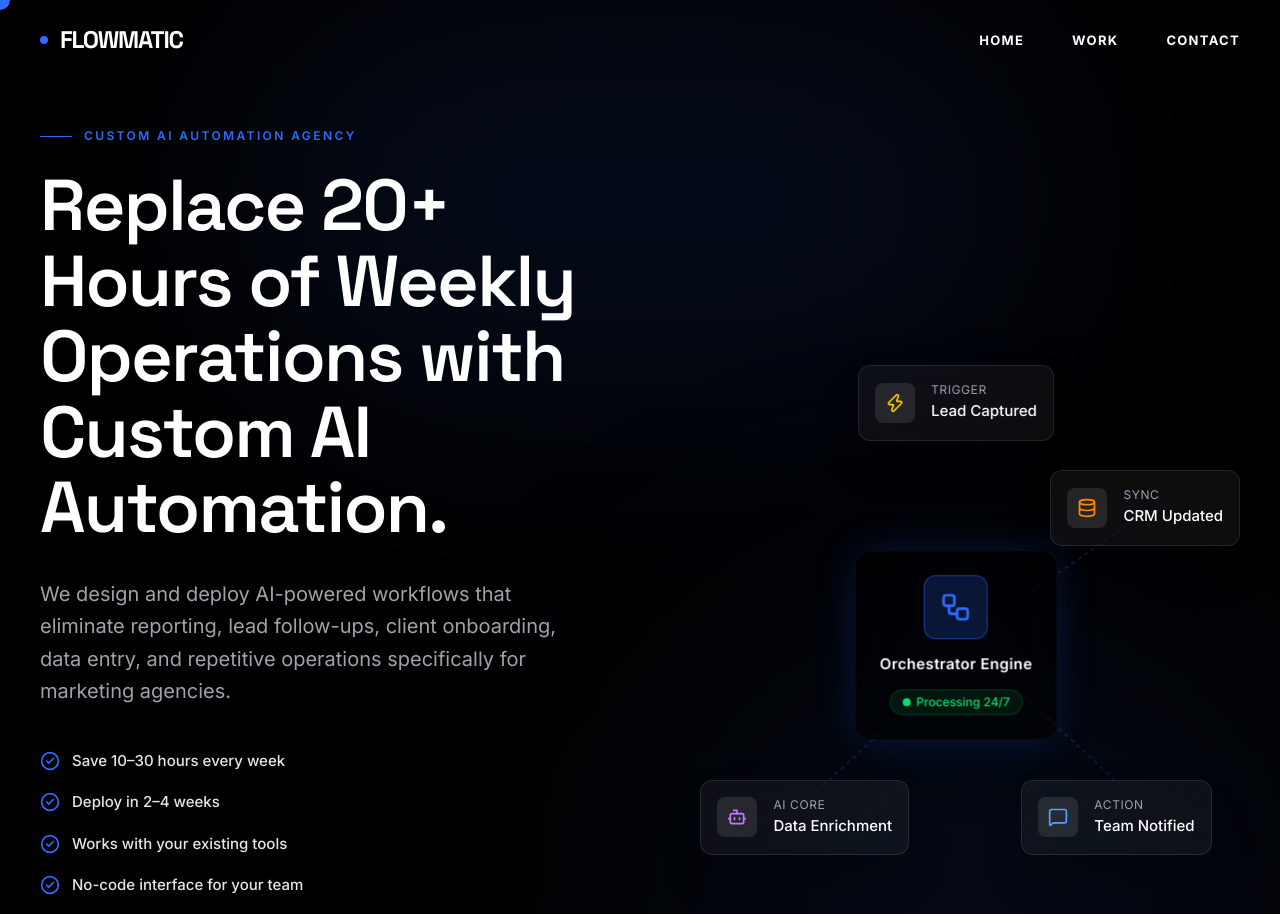
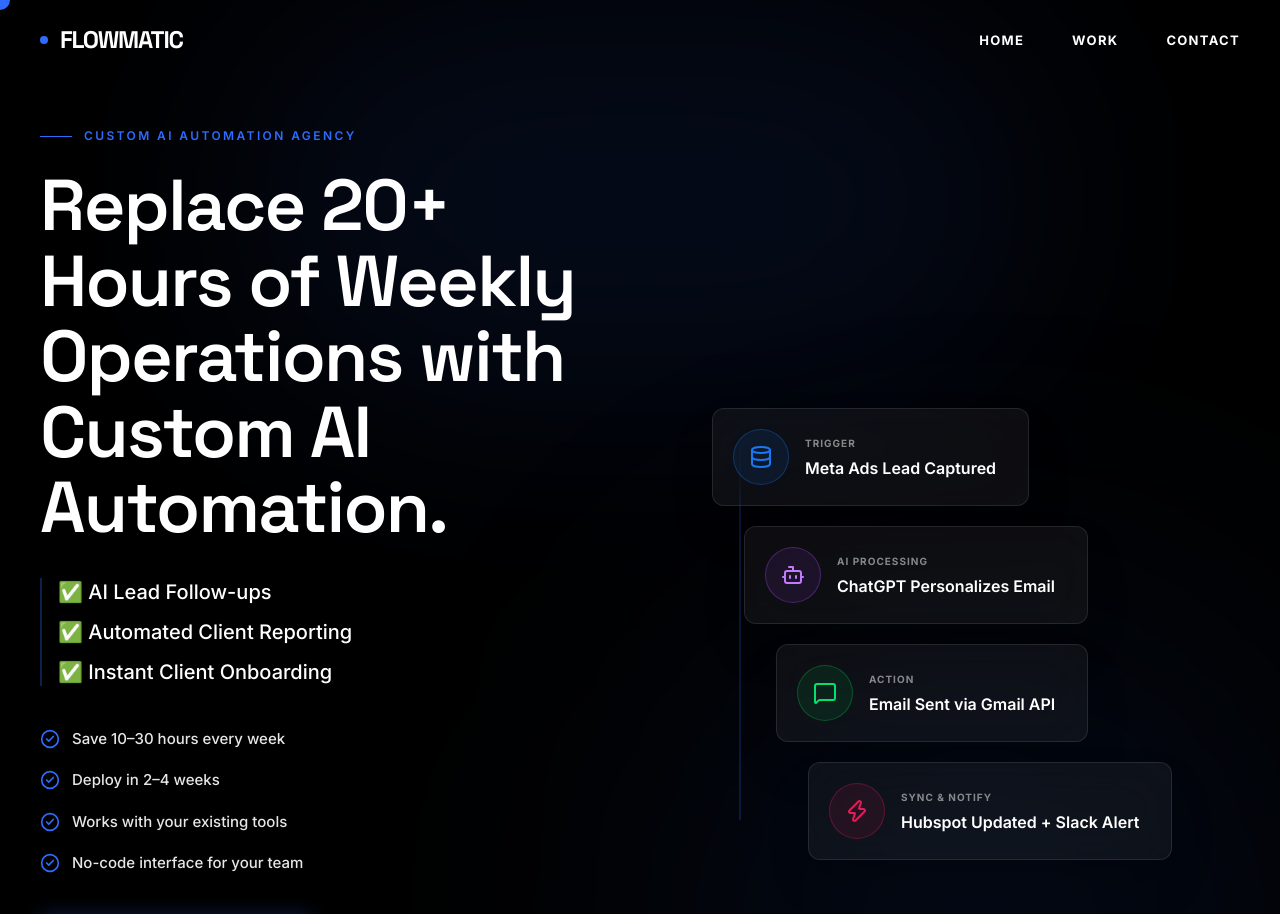
Before and after one commit to tanishksuede/flowmatic, a Next.js app: page / in a window 1280 px wide. Shown: the top 914 px of the page. Built offline with nearby package versions, Linux system fonts and the light colour scheme.

Commit message:
UI Redesign: Replace text-heavy sections with visual 'show-don't-tell' layouts

```diff
--- a/src/app/page.tsx
+++ b/src/app/page.tsx
@@ -3,7 +3,7 @@
 import { useRef, useEffect } from "react";
 import gsap from "gsap";
 import { ScrollTrigger } from "gsap/ScrollTrigger";
-import { ArrowRight, Bot, Zap, MessageSquare, Database, CheckCircle2, Star, Workflow, X, Check } from "lucide-react";
+import { ArrowRight, Bot, Zap, MessageSquare, Database, CheckCircle2, Star } from "lucide-react";
 import Navbar from "@/components/Navbar";
 import Footer from "@/components/Footer";
 
@@ -75,9 +75,17 @@
                 Replace 20+ Hours of Weekly Operations with Custom AI Automation.
               </h1>
 
-              <p className="text-lg md:text-xl text-body max-w-[560px] mb-10 leading-relaxed">
-                We design and deploy AI-powered workflows that eliminate reporting, lead follow-ups, client onboarding, data entry, and repetitive operations specifically for marketing agencies.
+              <div className="flex flex-col gap-3 mb-10 border-l-2 border-accent/30 pl-4">
+                <p className="text-lg md:text-xl text-white font-medium">
+                  ✅ AI Lead Follow-ups
                 </p>
+                <p className="text-lg md:text-xl text-white font-medium">
+                  ✅ Automated Client Reporting
+                </p>
+                <p className="text-lg md:text-xl text-white font-medium">
+                  ✅ Instant Client Onboarding
+                </p>
+              </div>
 
               <div className="flex flex-col gap-4 mb-10">
                 {[
@@ -122,94 +130,68 @@
               </div>
             </div>
 
-            {/* Right Column: Interactive Architecture Visualization */}
-            <div className="hidden lg:flex relative w-full h-[700px] items-center justify-center pointer-events-none z-10 reveal-item">
-              <div className="relative w-full max-w-[600px] h-full">
+            {/* Right Column: Live Activity Feed */}
+            <div className="hidden lg:flex flex-col relative w-full h-[600px] justify-center z-10 reveal-item pl-10">
+               {/* 4 Cards that show step-by-step automation */}
+               <div className="flex flex-col gap-5 relative">
+                  {/* Vertical connecting line */}
+                  <div className="absolute left-[27px] top-10 bottom-10 w-[2px] bg-accent/20 z-0">
+                    <div className="w-full h-1/4 bg-accent animate-[slideDown_3s_linear_infinite]" />
+                  </div>
 
-                {/* Central Orchestrator (n8n) */}
-                <div className="absolute top-1/2 left-1/2 -translate-x-1/2 -translate-y-1/2 glass-panel p-6 flex flex-col items-center gap-3 z-30 shadow-[0_0_40px_rgba(47,107,255,0.2)] border-accent/30">
-                  <div className="w-16 h-16 rounded-xl bg-accent/20 flex items-center justify-center border border-accent/50">
-                    <Workflow className="w-8 h-8 text-accent" />
+                  {/* Card 1 */}
+                  <div className="glass-card p-5 pr-8 flex items-center gap-4 z-10 w-fit shadow-[0_10px_40px_-10px_rgba(0,0,0,0.5)] border-white/10">
+                    <div className="w-14 h-14 rounded-full bg-[#1877F2]/10 flex items-center justify-center border border-[#1877F2]/30 shrink-0">
+                      <Database className="w-6 h-6 text-[#1877F2]" />
                     </div>
-                  <span className="font-semibold text-white tracking-wide">Orchestrator Engine</span>
-                  <div className="flex gap-1.5 items-center bg-green-500/10 px-3 py-1 rounded-full border border-green-500/20">
-                    <span className="w-2 h-2 rounded-full bg-green-400 animate-pulse"></span>
-                    <span className="text-xs text-green-400 font-medium">Processing 24/7</span>
+                    <div className="flex flex-col">
+                      <span className="text-[10px] text-white/50 uppercase tracking-widest font-bold mb-1">Trigger</span>
+                      <span className="text-base font-semibold text-white">Meta Ads Lead Captured</span>
                     </div>
                   </div>
 
-                {/* Top Node (Trigger / Webhook) */}
-                <div className="absolute top-[10%] left-1/2 -translate-x-1/2 glass-card p-4 flex items-center gap-4 z-20">
-                  <div className="w-10 h-10 rounded-lg bg-white/10 flex items-center justify-center">
-                    <Zap className="w-5 h-5 text-yellow-400" />
+                  {/* Card 2 */}
+                  <div className="glass-card p-5 pr-8 flex items-center gap-4 z-10 w-fit ml-8 shadow-[0_10px_40px_-10px_rgba(0,0,0,0.5)] border-white/10">
+                    <div className="w-14 h-14 rounded-full bg-purple-500/10 flex items-center justify-center border border-purple-500/30 shrink-0">
+                      <Bot className="w-6 h-6 text-purple-400" />
                     </div>
                     <div className="flex flex-col">
-                    <span className="text-xs text-body uppercase tracking-wider">Trigger</span>
-                    <span className="font-medium text-white">Lead Captured</span>
+                      <span className="text-[10px] text-white/50 uppercase tracking-widest font-bold mb-1">AI Processing</span>
+                      <span className="text-base font-semibold text-white">ChatGPT Personalizes Email</span>
                     </div>
                   </div>
 
-                {/* Bottom Left Node (AI Processing / OpenAI) */}
-                <div className="absolute bottom-[20%] left-[5%] glass-card p-4 flex items-center gap-4 z-20">
-                  <div className="w-10 h-10 rounded-lg bg-white/10 flex items-center justify-center">
-                    <Bot className="w-5 h-5 text-purple-400" />
+                  {/* Card 3 */}
+                  <div className="glass-card p-5 pr-8 flex items-center gap-4 z-10 w-fit ml-16 shadow-[0_10px_40px_-10px_rgba(0,0,0,0.5)] border-white/10">
+                    <div className="w-14 h-14 rounded-full bg-green-500/10 flex items-center justify-center border border-green-500/30 shrink-0">
+                      <MessageSquare className="w-6 h-6 text-green-400" />
                     </div>
                     <div className="flex flex-col">
-                    <span className="text-xs text-body uppercase tracking-wider">AI Core</span>
-                    <span className="font-medium text-white">Data Enrichment</span>
+                      <span className="text-[10px] text-white/50 uppercase tracking-widest font-bold mb-1">Action</span>
+                      <span className="text-base font-semibold text-white">Email Sent via Gmail API</span>
                     </div>
                   </div>
 
-                {/* Bottom Right Node (CRM / Slack) */}
-                <div className="absolute bottom-[20%] right-[5%] glass-card p-4 flex items-center gap-4 z-20">
-                  <div className="w-10 h-10 rounded-lg bg-white/10 flex items-center justify-center">
-                    <MessageSquare className="w-5 h-5 text-blue-400" />
+                  {/* Card 4 */}
+                  <div className="glass-card p-5 pr-8 flex items-center gap-4 z-10 w-fit ml-24 shadow-[0_10px_40px_-10px_rgba(0,0,0,0.5)] border-white/10">
+                    <div className="w-14 h-14 rounded-full bg-[#E01E5A]/10 flex items-center justify-center border border-[#E01E5A]/30 shrink-0">
+                      <Zap className="w-6 h-6 text-[#E01E5A]" />
                     </div>
                     <div className="flex flex-col">
-                    <span className="text-xs text-body uppercase tracking-wider">Action</span>
-                    <span className="font-medium text-white">Team Notified</span>
+                      <span className="text-[10px] text-white/50 uppercase tracking-widest font-bold mb-1">Sync & Notify</span>
+                      <span className="text-base font-semibold text-white">Hubspot Updated + Slack Alert</span>
+                    </div>
                   </div>
                </div>
 
-                {/* Top Right Node (Database / Hubspot) */}
-                <div className="absolute top-[25%] right-[0%] glass-card p-4 flex items-center gap-4 z-20">
-                  <div className="w-10 h-10 rounded-lg bg-white/10 flex items-center justify-center">
-                    <Database className="w-5 h-5 text-orange-400" />
-                  </div>
-                  <div className="flex flex-col">
-                    <span className="text-xs text-body uppercase tracking-wider">Sync</span>
-                    <span className="font-medium text-white">CRM Updated</span>
-                  </div>
-                </div>
-
-                {/* SVG Connecting Lines with glowing particles (Removed drop-shadow for 120 FPS performance) */}
-                <svg className="absolute inset-0 w-full h-full z-10 opacity-40">
-                  {/* From Trigger down to Orchestrator */}
-                  <path d="M300,140 L300,310" stroke="url(#blue-gradient)" strokeWidth="2" strokeDasharray="4 4" fill="none" className="animate-[dash_20s_linear_infinite]" />
-                  {/* From Orchestrator to AI */}
-                  <path d="M260,390 L130,510" stroke="url(#blue-gradient)" strokeWidth="2" strokeDasharray="4 4" fill="none" className="animate-[dash_20s_linear_infinite]" />
-                  {/* From Orchestrator to Action */}
-                  <path d="M340,390 L470,510" stroke="url(#blue-gradient)" strokeWidth="2" strokeDasharray="4 4" fill="none" className="animate-[dash_20s_linear_infinite]" />
-                  {/* From Orchestrator to Sync */}
-                  <path d="M340,310 L470,220" stroke="url(#blue-gradient)" strokeWidth="2" strokeDasharray="4 4" fill="none" className="animate-[dash_20s_linear_infinite]" />
-
-                  <defs>
-                    <linearGradient id="blue-gradient" x1="0%" y1="0%" x2="100%" y2="100%">
-                      <stop offset="0%" stopColor="#2F6BFF" stopOpacity="0.8" />
-                      <stop offset="100%" stopColor="#2F6BFF" stopOpacity="0.2" />
-                    </linearGradient>
-                  </defs>
-                </svg>
-
                <style dangerouslySetInnerHTML={{__html: `
-                  @keyframes dash {
-                    to {
-                      stroke-dashoffset: -1000;
-                    }
+                 @keyframes slideDown {
+                   0% { transform: translateY(-100%); opacity: 0; }
+                   20% { opacity: 1; }
+                   80% { opacity: 1; }
+                   100% { transform: translateY(400%); opacity: 0; }
                  }
                `}} />
-
-              </div>
             </div>
           </div>
         </section>
@@ -280,14 +262,18 @@
                   desc: "Same emails. Same folder setup. Same checklist. Done manually every single time."
                 }
               ].map((item, i) => (
-                <div key={i} className="bg-[#0D0D0D] border border-[#2563EB] p-10 flex flex-col gap-4 reveal-item hover:-translate-y-2 transition-transform duration-300">
-                  <span className="text-5xl md:text-6xl text-white font-heading font-bold tracking-tight">
+                <div key={i} className="relative group bg-[#0D0D0D] border border-red-500/30 p-10 flex flex-col gap-4 reveal-item hover:-translate-y-2 transition-all duration-300">
+                  {/* Pulsing red background glow */}
+                  <div className="absolute inset-0 bg-red-500/5 opacity-0 group-hover:opacity-100 transition-opacity duration-500 pointer-events-none" />
+                  <div className="absolute -inset-[1px] bg-red-500/20 blur-[10px] opacity-0 group-hover:opacity-100 transition-opacity duration-500 pointer-events-none" />
+
+                  <span className="text-5xl md:text-6xl text-white font-heading font-bold tracking-tight z-10">
                     {item.stat}
                   </span>
-                  <span className="text-[#2563EB] font-bold text-lg leading-tight">
+                  <span className="text-red-500 font-bold text-lg leading-tight z-10">
                     {item.label}
                   </span>
-                  <p className="text-white/60 text-sm leading-relaxed mt-2">
+                  <p className="text-white/60 text-sm leading-relaxed mt-2 z-10">
                     {item.desc}
                   </p>
                 </div>
@@ -297,84 +283,109 @@
         </section>
 
         {/* ==========================================
-            8. WHY FLOWMATIC (COMPARISON)
+            8. OLD WAY VS NEW WAY
         ========================================== */}
         <section className="w-full py-24 md:py-32 bg-black border-y border-white/5">
           <div className="max-w-[1440px] mx-auto px-6 md:px-10">
             <div className="flex flex-col items-center text-center mb-16 reveal-item">
               <span className="section-label mb-4">The Flowmatic Edge</span>
               <h2 className="text-4xl md:text-5xl font-semibold tracking-tight max-w-2xl">
-                Why businesses choose custom systems over DIY Zapier scripts.
+                Manual Chaos vs. Automated Clarity
               </h2>
             </div>
 
-            <div className="w-full max-w-4xl mx-auto glass-panel overflow-hidden reveal-item">
-              <div className="grid grid-cols-3 bg-[#0A0A0A] p-6 border-b border-white/10">
-                <div className="text-body font-semibold uppercase tracking-wider text-sm">Feature</div>
-                <div className="text-white/50 font-semibold uppercase tracking-wider text-sm text-center">DIY / Freelancers</div>
-                <div className="text-accent font-semibold uppercase tracking-wider text-sm text-center flex items-center justify-center gap-2">
-                  <Star className="w-4 h-4 fill-accent" />
-                  Flowmatic
+            <div className="w-full max-w-5xl mx-auto grid md:grid-cols-2 gap-8 reveal-item">
+              {/* Left: Old Way (Messy) */}
+              <div className="glass-card p-10 border-red-500/20 relative overflow-hidden flex flex-col items-center justify-center min-h-[400px]">
+                <div className="absolute inset-0 bg-red-500/5 pointer-events-none" />
+                <span className="absolute top-6 left-6 text-red-500 font-bold uppercase tracking-wider text-sm bg-red-500/10 px-3 py-1 rounded">The Old Way</span>
+
+                <div className="relative w-full h-full flex items-center justify-center">
+                   {/* Messy scattered nodes */}
+                   <div className="absolute top-[10%] left-[20%] w-12 h-12 rounded-full bg-white/5 border border-white/10 flex items-center justify-center text-white/50 animate-[wiggle_3s_ease-in-out_infinite]"><Database className="w-5 h-5"/></div>
+                   <div className="absolute bottom-[20%] left-[10%] w-12 h-12 rounded-full bg-white/5 border border-white/10 flex items-center justify-center text-white/50 animate-[wiggle_4s_ease-in-out_infinite]"><MessageSquare className="w-5 h-5"/></div>
+                   <div className="absolute top-[30%] right-[20%] w-12 h-12 rounded-full bg-white/5 border border-white/10 flex items-center justify-center text-white/50 animate-[wiggle_2.5s_ease-in-out_infinite]"><Bot className="w-5 h-5"/></div>
+                   <div className="absolute bottom-[10%] right-[30%] w-12 h-12 rounded-full bg-white/5 border border-white/10 flex items-center justify-center text-white/50 animate-[wiggle_3.5s_ease-in-out_infinite]"><Zap className="w-5 h-5"/></div>
+                   <div className="absolute top-[0%] right-[40%] w-12 h-12 rounded-full bg-white/5 border border-white/10 flex items-center justify-center text-white/50 animate-[wiggle_2s_ease-in-out_infinite]"><CheckCircle2 className="w-5 h-5"/></div>
+
+                   {/* Tangled chaotic SVG lines */}
+                   <svg className="absolute inset-0 w-full h-full opacity-30 pointer-events-none">
+                     <path d="M 80,80 Q 150,180 250,130 T 350,230 T 150,280" stroke="#ef4444" strokeWidth="2" fill="none" />
+                     <path d="M 350,80 Q 200,30 150,130 T 250,230 T 80,280" stroke="#ef4444" strokeWidth="2" fill="none" />
+                   </svg>
+
+                   <div className="z-10 bg-[#0A0A0A] px-6 py-3 rounded-full border border-red-500/30 text-white font-medium shadow-[0_0_30px_rgba(239,68,68,0.2)]">
+                     Data Silos & Copy-Pasting
+                   </div>
                 </div>
               </div>
 
-              <div className="flex flex-col">
-                {[
-                  { feature: "Strategic Approach", bad: "Band-aid fixes", good: "Full architecture audits" },
-                  { feature: "Workflows", bad: "Fragile & unscalable", good: "Stress-tested & resilient" },
-                  { feature: "Documentation", bad: "None", good: "Comprehensive logic maps" },
-                  { feature: "Team Training", bad: "Figure it out yourself", good: "Dedicated onboarding calls" },
-                  { feature: "Support", bad: "Ghosted after payment", good: "Ongoing SLA & maintenance" },
-                  { feature: "Business ROI", bad: "Unknown", good: "Guaranteed hours saved" }
-                ].map((row, i) => (
-                  <div key={i} className={`grid grid-cols-3 p-6 items-center ${i !== 5 ? 'border-b border-white/5' : ''} hover:bg-white/5 transition-colors`}>
-                    <div className="text-white font-medium">{row.feature}</div>
-                    <div className="flex items-center justify-center gap-2 text-white/50">
-                      <X className="w-4 h-4 text-red-500/50" />
-                      <span className="text-sm">{row.bad}</span>
+              {/* Right: New Way (Automated) */}
+              <div className="glass-card p-10 border-accent/30 relative overflow-hidden flex flex-col items-center justify-center min-h-[400px]">
+                <div className="absolute inset-0 bg-accent/5 pointer-events-none" />
+                <span className="absolute top-6 left-6 text-accent font-bold uppercase tracking-wider text-sm bg-accent/10 px-3 py-1 rounded">The Flowmatic Way</span>
+
+                <div className="relative w-full h-full flex flex-col items-center justify-center gap-8 mt-4">
+                   {/* Clean straight line pipeline */}
+                   <div className="flex items-center justify-between w-full px-4 relative z-10">
+                     <div className="w-14 h-14 rounded-full bg-[#1877F2]/10 border border-[#1877F2]/50 flex items-center justify-center z-10"><Database className="w-6 h-6 text-[#1877F2]"/></div>
+                     <div className="w-14 h-14 rounded-full bg-purple-500/10 border border-purple-500/50 flex items-center justify-center z-10"><Bot className="w-6 h-6 text-purple-400"/></div>
+                     <div className="w-14 h-14 rounded-full bg-[#E01E5A]/10 border border-[#E01E5A]/50 flex items-center justify-center z-10"><Zap className="w-6 h-6 text-[#E01E5A]"/></div>
                    </div>
-                    <div className="flex items-center justify-center gap-2 text-white font-medium">
-                      <Check className="w-4 h-4 text-accent" />
-                      <span className="text-sm">{row.good}</span>
+
+                   {/* Straight flowing SVG line */}
+                   <svg className="absolute top-1/2 -translate-y-1/2 left-0 w-full h-[40px] pointer-events-none z-0 -mt-8">
+                     <line x1="10%" y1="20" x2="90%" y2="20" stroke="#2563EB" strokeWidth="3" strokeDasharray="6 6" className="animate-[dash_2s_linear_infinite]" opacity="0.5" />
+                   </svg>
+
+                   <div className="z-10 bg-accent/10 backdrop-blur px-6 py-3 rounded-full border border-accent/30 text-white font-medium shadow-[0_0_20px_rgba(37,99,235,0.2)]">
+                     Seamless Automated Pipeline
                    </div>
                 </div>
-                ))}
               </div>
             </div>
+
+            <style dangerouslySetInnerHTML={{__html: `
+              @keyframes wiggle {
+                0%, 100% { transform: translate(0, 0) rotate(0deg); }
+                25% { transform: translate(5px, 5px) rotate(5deg); }
+                50% { transform: translate(0, 10px) rotate(0deg); }
+                75% { transform: translate(-5px, 5px) rotate(-5deg); }
+              }
+            `}} />
           </div>
         </section>
 
         {/* ==========================================
-            9. OUR PROCESS
+            9. TOOLS WE AUTOMATE
         ========================================== */}
-        <section className="w-full py-24 md:py-32 bg-[#050505]">
+        <section className="w-full py-24 md:py-32 bg-[#050505] overflow-hidden">
           <div className="max-w-[1440px] mx-auto px-6 md:px-10">
-            <div className="flex flex-col items-start mb-16 reveal-item">
-              <span className="section-label mb-4">Enterprise Implementation</span>
-              <h2 className="text-4xl md:text-5xl font-semibold tracking-tight">
-                From discovery to deployment.
+            <div className="flex flex-col items-center text-center mb-16 reveal-item">
+              <span className="section-label mb-4">Integrations</span>
+              <h2 className="text-4xl md:text-5xl font-semibold tracking-tight max-w-2xl">
+                We connect the tools you already use.
               </h2>
             </div>
 
-            <div className="relative flex flex-col md:flex-row justify-between gap-8 md:gap-4 reveal-item">
-              {/* SVG Connecting Line (Desktop) */}
-              <div className="hidden md:block absolute top-12 left-[5%] right-[5%] h-[2px] bg-white/10 z-0">
-                <div className="h-full bg-accent w-1/3 animate-pulse" />
-              </div>
-
+            <div className="relative w-full max-w-5xl mx-auto flex flex-wrap justify-center gap-4 reveal-item">
               {[
-                { step: "01", title: "Discovery", desc: "Deep dive into your operational bottlenecks." },
-                { step: "02", title: "Blueprint", desc: "Detailed logic maps and architecture design." },
-                { step: "03", title: "Development", desc: "Building the engine in a staging environment." },
-                { step: "04", title: "Deployment", desc: "Going live and onboarding your team." },
-                { step: "05", title: "Optimization", desc: "Ongoing monitoring and SLA maintenance." }
-              ].map((phase, i) => (
-                <div key={i} className="flex flex-col gap-4 relative z-10 bg-[#050505] p-2 md:w-1/5">
-                  <div className="w-24 h-24 rounded-full glass-card flex items-center justify-center text-3xl font-heading text-white border-accent/30 shadow-[0_0_30px_rgba(47,107,255,0.1)]">
-                    {phase.step}
-                  </div>
-                  <h3 className="text-xl text-white font-semibold mt-2">{phase.title}</h3>
-                  <p className="text-body text-sm leading-relaxed">{phase.desc}</p>
+                { name: "HubSpot", color: "text-[#FF7A59]", bg: "bg-[#FF7A59]/10", border: "border-[#FF7A59]/20" },
+                { name: "GoHighLevel", color: "text-blue-500", bg: "bg-blue-500/10", border: "border-blue-500/20" },
+                { name: "Meta Ads", color: "text-[#1877F2]", bg: "bg-[#1877F2]/10", border: "border-[#1877F2]/20" },
+                { name: "Google Ads", color: "text-[#EA4335]", bg: "bg-[#EA4335]/10", border: "border-[#EA4335]/20" },
+                { name: "Slack", color: "text-[#E01E5A]", bg: "bg-[#E01E5A]/10", border: "border-[#E01E5A]/20" },
+                { name: "ChatGPT", color: "text-purple-400", bg: "bg-purple-500/10", border: "border-purple-500/20" },
+                { name: "Apollo.io", color: "text-yellow-400", bg: "bg-yellow-500/10", border: "border-yellow-500/20" },
+                { name: "Gmail", color: "text-red-500", bg: "bg-red-500/10", border: "border-red-500/20" },
+                { name: "Stripe", color: "text-[#635BFF]", bg: "bg-[#635BFF]/10", border: "border-[#635BFF]/20" },
+                { name: "Airtable", color: "text-blue-400", bg: "bg-blue-500/10", border: "border-blue-500/20" },
+                { name: "Make / n8n", color: "text-green-400", bg: "bg-green-500/10", border: "border-green-500/20" },
+                { name: "Calendly", color: "text-blue-500", bg: "bg-blue-500/10", border: "border-blue-500/20" }
+              ].map((tool, i) => (
+                <div key={i} className={`flex items-center gap-3 px-6 py-4 rounded-full border ${tool.border} ${tool.bg} hover:scale-105 transition-transform duration-300 cursor-default`}>
+                  <div className={`w-2 h-2 rounded-full ${tool.bg.replace('/10', '')} shadow-[0_0_8px_currentColor] ${tool.color}`} />
+                  <span className={`font-semibold text-lg ${tool.color}`}>{tool.name}</span>
                 </div>
               ))}
             </div>
```
Lines whose indentation alone changed are shown as unchanged.
